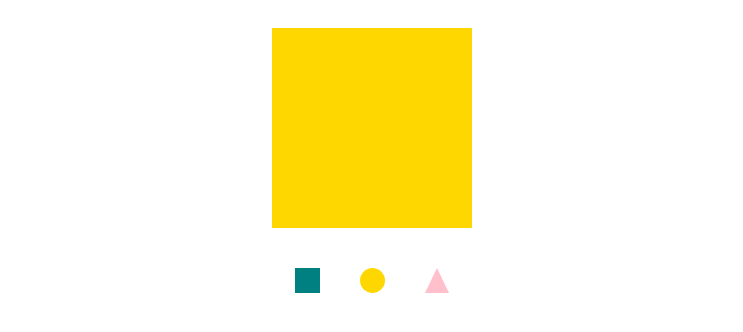
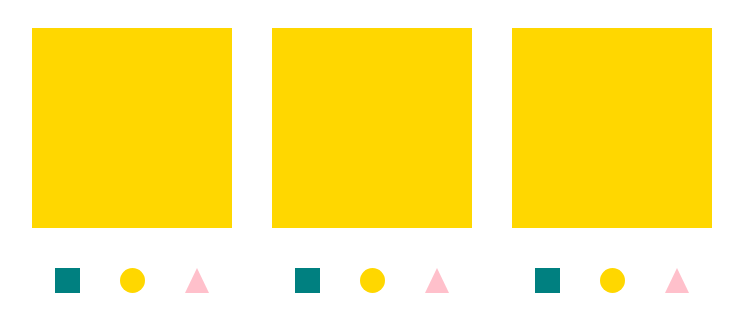
Before and after one commit to pirey/shape, a React (Create React App) app: page / in a window 1280 px wide. Shown: the top 332 px of the page, without its empty margins (268-1011 px from the left). Built offline with nearby package versions, Linux system fonts and the light colour scheme.

Commit message:
maintain ratio if h and w is not the same

```diff
--- a/src/App.js
+++ b/src/App.js
@@ -1,9 +1,13 @@
 import React from 'react';
 import Shape from './components/Shape';
-//import Flex from './components/Flex';
+import Flex from './components/Flex';
 
 export default () => (
   <div>
-    <Shape />
+    <Flex>
+      <Shape />
+      <Shape />
+      <Shape />
+    </Flex>
   </div>
 );
--- a/src/components/Flex.js
+++ b/src/components/Flex.js
@@ -4,6 +4,8 @@ export default ({ children, direction = 'row' }) => {
   const style = {
     display: 'flex',
     flexWrap: 'wrap',
+    alignItems: 'center',
+    justifyContent: 'center',
     flexDirection: direction,
   };
 
--- a/src/components/Shape.js
+++ b/src/components/Shape.js
@@ -34,6 +34,9 @@ class Shape extends Component {
   }
 
   render() {
+
+    const { w = 200, h = 200 } = this.props;
+
     const containerStyle = {
       display: 'flex',
       alignItems: 'center',
@@ -43,7 +46,7 @@ class Shape extends Component {
 
     return (
       <div style={containerStyle}>
-        <ShapeObject w={200} h={200} shape={this.state.shape} color="gold" />
+        <ShapeObject w={w} h={h} shape={this.state.shape} color="gold" />
         <Control
           changeCircle={this.changeCircle}
           changeSquare={this.changeSquare}
--- a/src/components/ShapeObject.js
+++ b/src/components/ShapeObject.js
@@ -10,23 +10,28 @@ const createStyles = ({ color, w, h }) => {
     backgroundColor: color,
   };
 
-  const triangleWidth = w / 2;
+  const triangleWidth = (w + h) / 2;
+  const triangleSide = triangleWidth / 2;
 
   const shapeStyle = {
     square: {
       ...commonStyle,
+      width: (w + h) / 2,
+      height: (w + h) / 2,
     },
     circle: {
       ...commonStyle,
+      width: (w + h) / 2,
+      height: (w + h) / 2,
       borderRadius: '50%',
     },
     triangle: {
       ...commonStyle,
       width: 0,
       height: 0,
-      borderLeft: `${triangleWidth}px solid transparent`,
-      borderRight: `${triangleWidth}px solid transparent`,
-      borderBottom: `${w}px solid ${color}`,
+      borderLeft: `${triangleSide}px solid transparent`,
+      borderRight: `${triangleSide}px solid transparent`,
+      borderBottom: `${triangleWidth}px solid ${color}`,
       backgroundColor: 'transparent',
     }
   };
```
